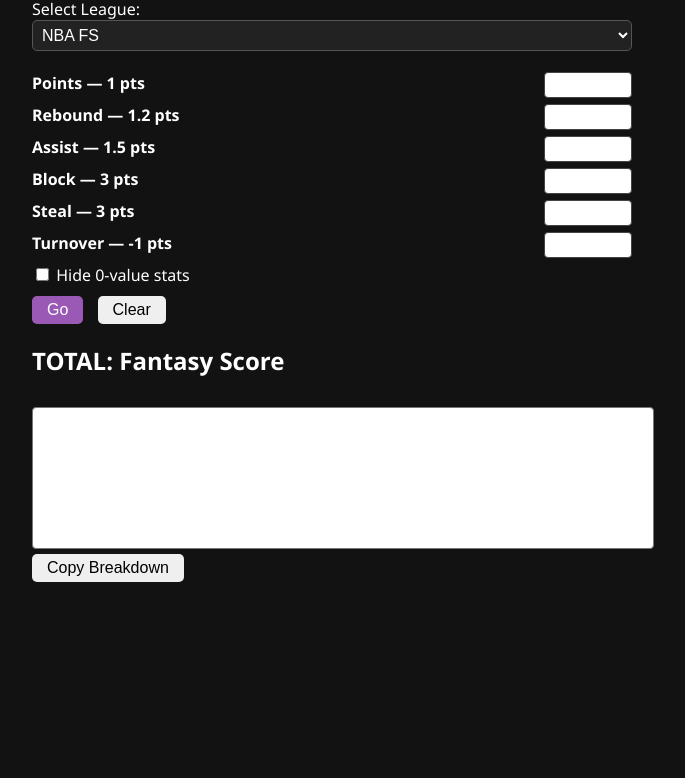
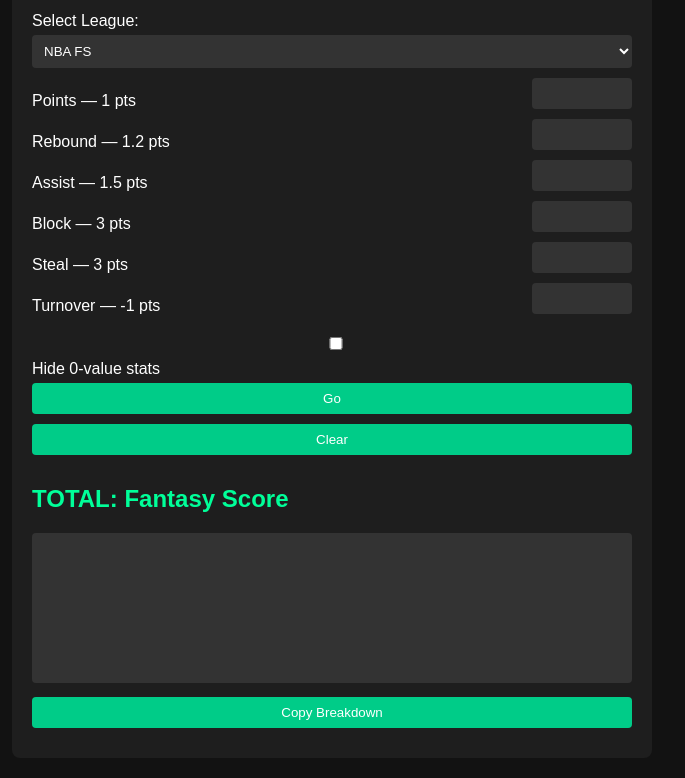
Before and after one commit to charlie072186/fantasy-calculator, a plain HTML site: page index.html in a window 1280 px wide. Shown: the part 108-886 px from the top of the page, without its empty margins (308-993 px from the left). Before the commit the page ends 800 px from the top, so only its background shows below. Drawn offline with Linux system fonts and the light colour scheme.

Commit message:
Add files via upload

```diff
--- a/index.html
+++ b/index.html
@@ -4,7 +4,7 @@
   <meta charset="UTF-8" />
   <meta name="viewport" content="width=device-width, initial-scale=1.0"/>
   <title>Fantasy Score Calculator</title>
-  <link rel="stylesheet" href="styles.css" />
+  <link rel="stylesheet" href="style.css" />
 </head>
 <body>
   <div class="container">
--- /dev/null
+++ b/leagues.json
@@ -0,0 +1,141 @@
+{
+  "NBA": {
+    "name": "NBA FS",
+    "stats": {
+      "Points": 1,
+      "Rebound": 1.2,
+      "Assist": 1.5,
+      "Block": 3,
+      "Steal": 3,
+      "Turnover": -1
+    }
+  },
+  "mlb_pitcher": {
+    "name": "MLB Pitcher FS",
+    "stats": {
+      "Win": 6,
+      "Quality Start": 4,
+      "Earned Run": -3,
+      "Strikeout": 3,
+      "Innings Pitched": 3
+    }
+  },
+  "mlb_hitter": {
+    "name": "MLB Hitter FS",
+    "stats": {
+      "Single": 3,
+      "Double": 5,
+      "Triple": 8,
+      "Home Run": 10,
+      "Run": 2,
+      "RBI": 2,
+      "BB": 2,
+      "HBP": 2,
+      "SB": 5
+    }
+  },
+  "tennis": {
+    "name": "Tennis FS",
+    "stats": {
+      "Match Played": 10,
+      "Game Won": 1,
+      "Game Loss": -1,
+      "Set Won": 3,
+      "Set Loss": -3,
+      "Ace": 0.5,
+      "Double Fault": -0.5
+    }
+  },
+  "mma": {
+    "name": "MMA",
+    "stats": {
+      "significantStrikes": 0.5,
+      "submissionAttempt": 4,
+      "takedown": 5,
+      "knockdown": 10
+    },
+    "bonuses": [
+      { "label": "1st Round Win", "points": 50 },
+      { "label": "2nd Round Win", "points": 40 },
+      { "label": "Decision Win", "points": 10 },
+      { "label": "Draw", "points": 0 }
+    ]
+  },
+  "boxing": {
+    "name": "Boxing FS",
+    "stats": {
+      "Punch Landed": 0.5,
+      "Knockdown on Opponent": 12,
+      "Being Knocked by Opponent": -12
+    },
+    "bonuses": [
+      { "label": "Win Rounds 1-2", "points": 100 },
+      { "label": "Win Rounds 3-6", "points": 75 },
+      { "label": "Win Rounds 7-10", "points": 50 },
+      { "label": "Win Rounds 11-12", "points": 25 },
+      { "label": "Decision Win", "points": 20 }
+    ]
+  },
+  "nfl_cfb": {
+    "name": "Football Offensive FS",
+    "stats": [
+      { "label": "Passing Yards", "points": 0.04 },
+      { "label": "Passing TDs", "points": 4 },
+      { "label": "Interceptions", "points": -1 },
+      { "label": "Rushing Yards", "points": 0.1 },
+      { "label": "Rushing TDs", "points": 6 },
+      { "label": "Receiving Yards", "points": 0.1 },
+      { "label": "Receiving TDs", "points": 6 },
+      { "label": "Receptions", "points": 1 },
+      { "label": "Fumbles Lost", "points": -1 },
+      { "label": "2 Point Conversions", "points": 2 },
+      { "label": "Offensive Fumble Recovery TD", "points": 6 },
+      { "label": "Kick/Punt/Field Goal Return TD", "points": 6 }
+    ],
+    "bonuses": []
+  },
+  "soccer": {
+    "name": "Soccer",
+    "stats": {
+      "Goal": 5,
+      "Assist": 4,
+      "Goal from PEN": 3,
+      "Shot on Target": 2,
+      "Completed Pass": 0.1,
+      "Missed Pass": -0.1,
+      "Yellow Card": -1,
+      "Red Card": -2
+    }
+  },
+  "dst": {
+    "name": "Defense/Special Teams",
+    "stats": {
+      "Sack": 1,
+      "Interception": 2,
+      "Fumble Recovery": 2,
+      "Punt/Kickoff/FG Return for TD": 6,
+      "Interception Return TD": 6,
+      "Fumble Recovery TD": 6,
+      "Blocked Punt or FG Return TD": 6,
+      "Safety": 2,
+      "Blocked Kick": 2,
+      "2pt/XP Return": 2,
+      "0 Points Allowed": 10,
+      "1-6 Points Allowed": 7,
+      "7-13 Points Allowed": 4,
+      "14-20 Points Allowed": 1,
+      "21-27 Points Allowed": 0,
+      "28-34 Points Allowed": -1,
+      "35+ Points Allowed": -4
+    }
+  },
+  "kickers": {
+    "name": "Kickers",
+    "stats": {
+      "FG 0-39 yards": 3,
+      "FG 40-49 yards": 4,
+      "FG 50+ yards": 5,
+      "XP conversions": 1
+    }
+  }
+}
--- a/script.js
+++ b/script.js
@@ -1,36 +1,17 @@
-const leagues = {
-  "NBA": { name: "NBA FS", stats: { Points: 1, Rebound: 1.2, Assist: 1.5, Block: 3, Steal: 3, Turnover: -1 } },
-  "mlb_pitcher": { name: "MLB Pitcher FS", stats: { "Win": 6, "Quality Start": 4, "Earned Run": -3, "Strikeout": 3, "Innings Pitched": 3 } },
-  "mlb_hitter": { name: "MLB Hitter FS", stats: { "Single": 3, "Double": 5, "Triple": 8, "Home Run": 10, "Run": 2, "RBI": 2, "BB": 2, "HBP": 2, "SB": 5 } },
-  "tennis": { name: "Tennis FS", stats: { "Match Played": 10, "Game Won": 1, "Game Loss": -1, "Set Won": 3, "Set Loss": -3, "Ace": 0.5, "Double Fault": -0.5 } },
-  "mma": {
-    name: "MMA",
-    stats: { significantStrikes: 0.5, submissionAttempt: 4, takedown: 5, knockdown: 10 },
-    bonuses: [ { label: "1st Round Win", points: 50 }, { label: "2nd Round Win", points: 40 }, { label: "Decision Win", points: 10 }, { label: "Draw", points: 0 } ]
-  },
-  "boxing": {
-    name: "Boxing FS",
-    stats: { "Punch Landed": 0.5, "Knockdown on Opponent": 12, "Being Knocked by Opponent": -12 },
-    bonuses: [ { label: "Win Rounds 1-2", points: 100 }, { label: "Win Rounds 3-6", points: 75 }, { label: "Win Rounds 7-10", points: 50 }, { label: "Win Rounds 11-12", points: 25 }, { label: "Decision Win", points: 20 } ]
-  },
-  "nfl_cfb": {
-    name: "Football Offensive FS",
-    stats: [
-      { label: "Passing Yards", points: 0.04 }, { label: "Passing TDs", points: 4 }, { label: "Interceptions", points: -1 },
-      { label: "Rushing Yards", points: 0.1 }, { label: "Rushing TDs", points: 6 }, { label: "Receiving Yards", points: 0.1 },
-      { label: "Receiving TDs", points: 6 }, { label: "Receptions", points: 1 }, { label: "Fumbles Lost", points: -1 },
-      { label: "2 Point Conversions", points: 2 }, { label: "Offensive Fumble Recovery TD", points: 6 }, { label: "Kick/Punt/Field Goal Return TD", points: 6 }
-    ],
-    bonuses: []
-  },
-  "soccer": {
-    name: "Soccer",
-    stats: {
-      "Goal": 5, "Assist": 4, "Goal from PEN": 3, "Shot on Target": 2,
-      "Completed Pass": 0.1, "Missed Pass": -0.1, "Yellow Card": -1, "Red Card": -2
-    }
-  }
-};
+let leagues = {};
+
+async function loadLeagues() {
+  const res = await fetch("leagues.json");
+  leagues = await res.json();
+  const select = document.getElementById("league");
+  Object.entries(leagues).forEach(([key, val]) => {
+    const opt = document.createElement("option");
+    opt.value = key;
+    opt.textContent = val.name;
+    select.appendChild(opt);
+  });
+  loadStats();
+}
 
 function loadStats() {
   const leagueKey = document.getElementById("league").value;
@@ -64,7 +45,7 @@ function calculateScore() {
   stats.forEach(([label, points]) => {
     const val = parseFloat(document.getElementById(`stat-${label}`)?.value) || 0;
     if (val !== 0 || !document.getElementById("hideZero").checked) {
-      breakdown += `${label}: ${val} × ${points} = ${val * points}\n`;
+      breakdown += `${label}: ${val} × ${points} = ${(val * points).toFixed(2)}\n`;
     }
     total += val * points;
   });
@@ -83,13 +64,4 @@ function copyBreakdown() {
   document.execCommand("copy");
 }
 
-window.onload = () => {
-  const select = document.getElementById("league");
-  Object.entries(leagues).forEach(([key, val]) => {
-    const opt = document.createElement("option");
-    opt.value = key;
-    opt.textContent = val.name;
-    select.appendChild(opt);
-  });
-  loadStats();
-};
+window.onload = loadLeagues;
--- /dev/null
+++ b/style.css
@@ -0,0 +1,65 @@
+body {
+  background-color: #121212;
+  color: #ffffff;
+  font-family: Arial, sans-serif;
+  margin: 0;
+  padding: 0;
+}
+
+.container {
+  max-width: 600px;
+  margin: 20px auto;
+  padding: 20px;
+  background-color: #1e1e1e;
+  border-radius: 8px;
+}
+
+h1, h2 {
+  color: #00ff99;
+}
+
+label, .stat-label {
+  display: block;
+  margin: 10px 0 5px;
+}
+
+select, input, textarea, button {
+  width: 100%;
+  margin-bottom: 10px;
+  padding: 8px;
+  border-radius: 4px;
+  border: none;
+  box-sizing: border-box;
+}
+
+select, input, textarea {
+  background-color: #333;
+  color: #fff;
+}
+
+button {
+  background-color: #00cc88;
+  color: #fff;
+  cursor: pointer;
+  transition: background 0.3s;
+}
+
+button:hover {
+  background-color: #00aa77;
+}
+
+.stat-row {
+  display: flex;
+  justify-content: space-between;
+  align-items: center;
+}
+
+.stat-input {
+  width: 100px;
+  margin-left: 10px;
+}
+
+textarea {
+  height: 150px;
+  resize: none;
+}
```
